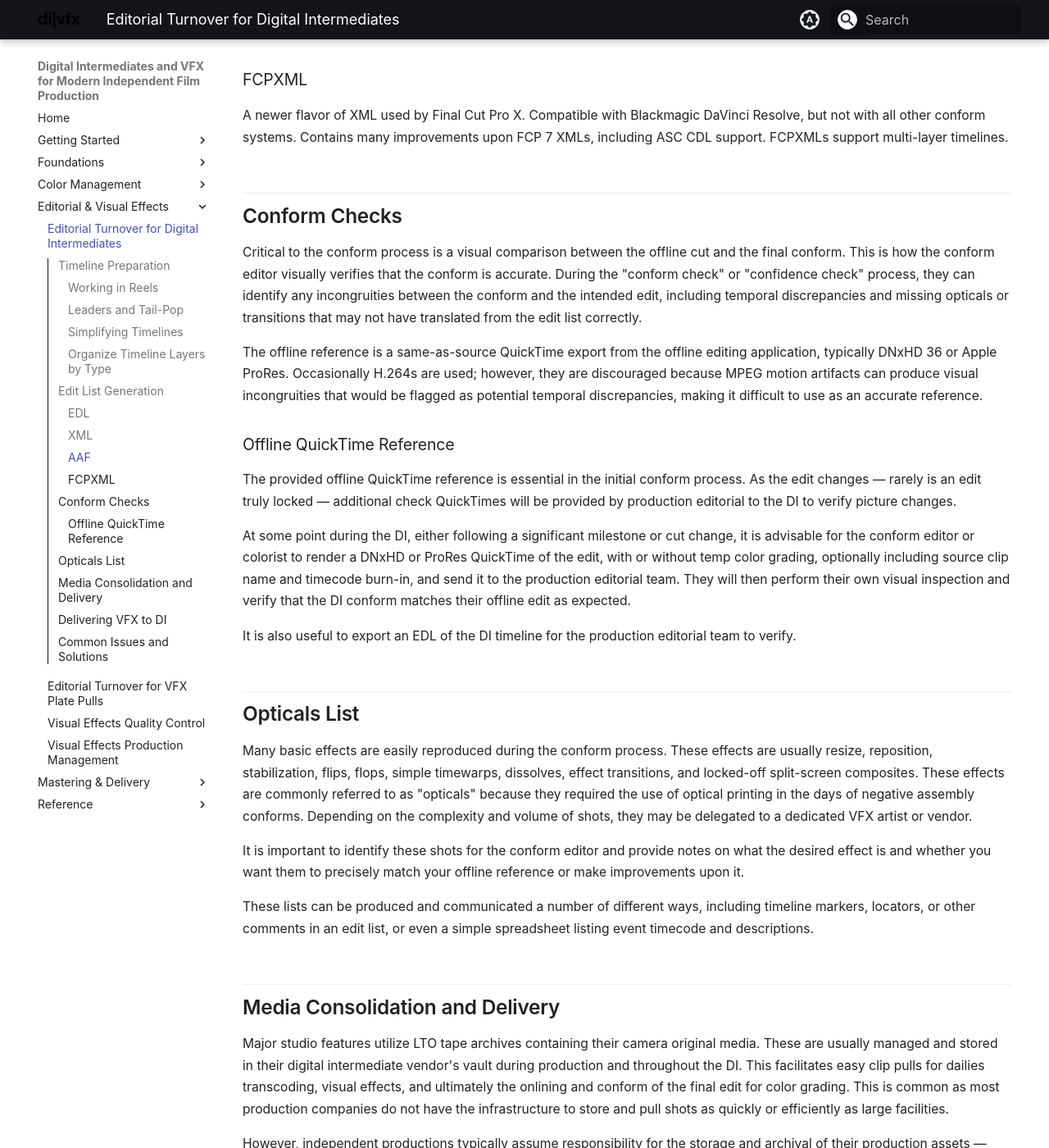
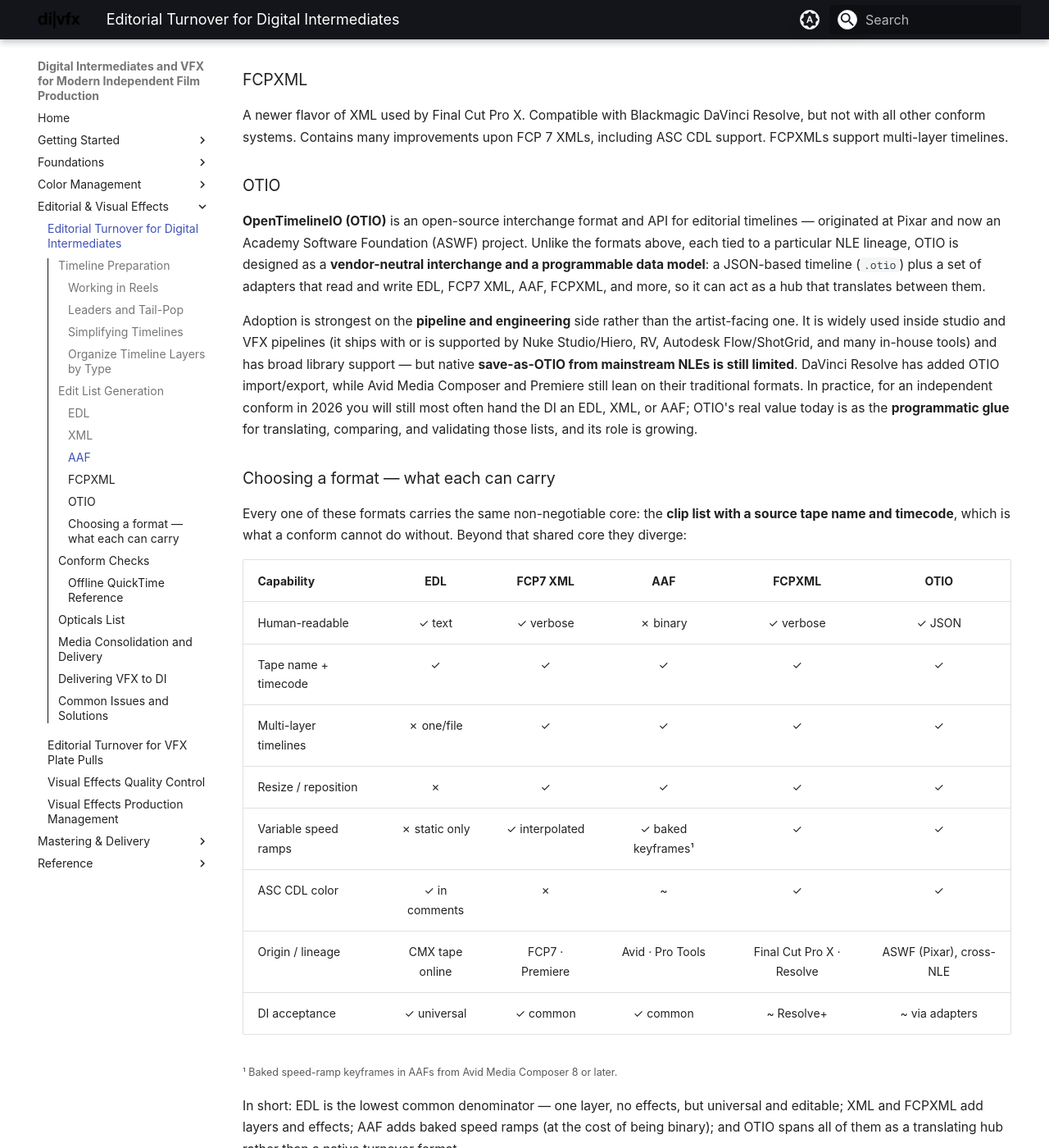
Before and after one commit to tashdor/divfx, an MkDocs documentation site: the page built from docs/turnover-di.md, in a window 1280 px wide and 1400 px high, scrolled down 5153 px. Shown: the whole window at 82% size. Built offline with MkDocs 1.6.1 and Material for MkDocs 9.7.7, drawn with Linux system fonts in a browser that asks for light colours; the version menu is left out; some of the changed text lies outside the part shown.

Commit message:
Archival LUTs + OTIO/edit-list section; fix calc table (no bounce/scroll); trims
- Archival Show LUTs: archive all working LUTs incl DCTLs; warn on encrypted .dctle expiry and
  OFX plugin deps; link Video Village DRP Inspector for bundling + dependency reports
- Edit List Generation: add OTIO (description + adoption status); comparison table of
  EDL/FCP7 XML/AAF/FCPXML/OTIO; link ditools.videovillage.com list-management tools
- Archival cost calculator: table-layout:fixed + fixed column widths + tabular-nums — columns
  no longer bounce as the TB slider moves and the stray horizontal scrollbar is gone (verified)
- Drop WORM mention (no real production benefit) and the '50% additional copies' claim (a second
  copy still occupies the deck/operator the same time); DIY cost now includes software + hardware

Co-Authored-By: Claude Opus 4.8 <noreply@anthropic.com>

```diff
--- a/docs/turnover-di.md
+++ b/docs/turnover-di.md
@@ -210,6 +210,50 @@ A newer flavor of XML used by Final Cut Pro X. Compatible with Blackmagic DaVinc
 not with all other conform systems. Contains many improvements upon FCP 7 XMLs, including
 ASC CDL support. FCPXMLs support multi-layer timelines.
 
+### OTIO
+
+**OpenTimelineIO (OTIO)** is an open-source interchange format and API for editorial timelines —
+originated at Pixar and now an Academy Software Foundation (ASWF) project. Unlike the formats above,
+each tied to a particular NLE lineage, OTIO is designed as a **vendor-neutral interchange and a
+programmable data model**: a JSON-based timeline (`.otio`) plus a set of adapters that read and write
+EDL, FCP7 XML, AAF, FCPXML, and more, so it can act as a hub that translates between them.
+
+Adoption is strongest on the **pipeline and engineering** side rather than the artist-facing one. It
+is widely used inside studio and VFX pipelines (it ships with or is supported by Nuke Studio/Hiero,
+RV, Autodesk Flow/ShotGrid, and many in-house tools) and has broad library support — but native
+**save-as-OTIO from mainstream NLEs is still limited**. DaVinci Resolve has added OTIO import/export,
+while Avid Media Composer and Premiere still lean on their traditional formats. In practice, for an
+independent conform in 2026 you will still most often hand the DI an EDL, XML, or AAF; OTIO's real
+value today is as the **programmatic glue** for translating, comparing, and validating those lists,
+and its role is growing.
+
+### Choosing a format — what each can carry
+
+Every one of these formats carries the same non-negotiable core: the **clip list with a source tape
+name and timecode**, which is what a conform cannot do without. Beyond that shared core they diverge:
+
+| Capability | EDL | FCP7 XML | AAF | FCPXML | OTIO |
+| --- | :---: | :---: | :---: | :---: | :---: |
+| Human-readable | ✓ text | ✓ verbose | ✗ binary | ✓ verbose | ✓ JSON |
+| Tape name + timecode | ✓ | ✓ | ✓ | ✓ | ✓ |
+| Multi-layer timelines | ✗ one/file | ✓ | ✓ | ✓ | ✓ |
+| Resize / reposition | ✗ | ✓ | ✓ | ✓ | ✓ |
+| Variable speed ramps | ✗ static only | ✓ interpolated | ✓ baked keyframes¹ | ✓ | ✓ |
+| ASC CDL color | ✓ in comments | ✗ | ~ | ✓ | ✓ |
+| Origin / lineage | CMX tape online | FCP7 · Premiere | Avid · Pro Tools | Final Cut Pro X · Resolve | ASWF (Pixar), cross-NLE |
+| DI acceptance | ✓ universal | ✓ common | ✓ common | ~ Resolve+ | ~ via adapters |
+
+<small>¹ Baked speed-ramp keyframes in AAFs from Avid Media Composer 8 or later.</small>
+
+In short: EDL is the lowest common denominator — one layer, no effects, but universal and
+editable; XML and FCPXML add layers and effects; AAF adds baked speed ramps (at the cost of being
+binary); and OTIO spans all of them as a translating hub rather than a native turnover format.
+
+!!! tip "List-management tooling"
+    Wrangling, comparing, and repairing edit lists by hand is error-prone. Video Village's
+    [DI tools](https://ditools.videovillage.com) include **EDL and list-management utilities** for
+    exactly this — inspecting, cleaning, and reconciling lists before they reach the conform.
+
 ## Conform Checks
 
 Critical to the conform process is a visual comparison between the offline cut and the final
```
Also changed, not shown: docs/archival.md (+27 -8 lines).
